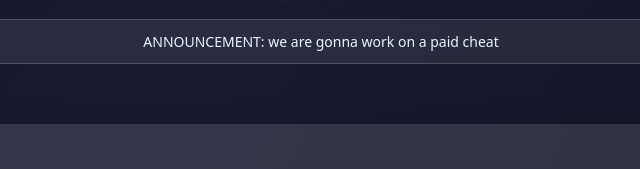
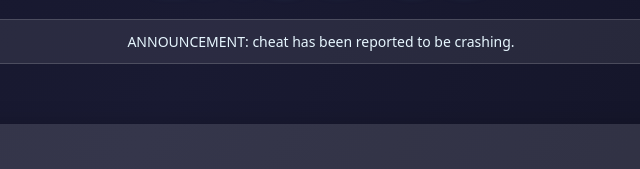
Before and after one commit to PacketPrimordial/aaaa, a plain HTML site: page index.html in a window 1280 px wide. Shown: the part 194-363 px from the top of the page, 319-959 px from the left. Drawn offline with Linux system fonts and the light colour scheme.

Commit message:
Update index.html

```diff
--- a/index.html
+++ b/index.html
@@ -85,7 +85,7 @@
     <header>
       <div class="subtitle">Network Status <span class="dot">●</span></div>
       <h1 class="title" data-text="EXODUS">EXODUS</h1>
-      <p class="notice" aria-live="polite">ANNOUNCEMENT: we are gonna work on a paid cheat</p>
+      <p class="notice" aria-live="polite">ANNOUNCEMENT: cheat has been reported to be crashing.</p>
     </header>
 
     <!-- Big Download Section -->
```
